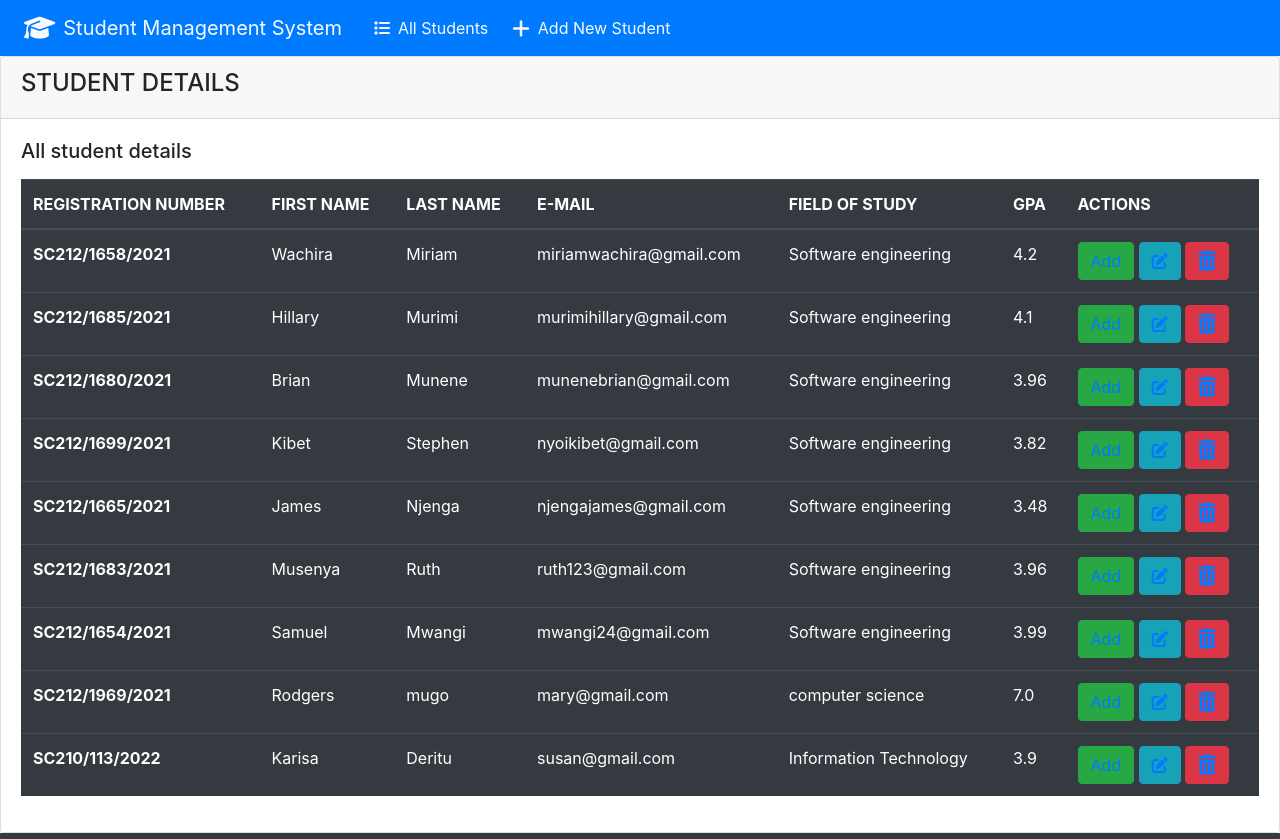
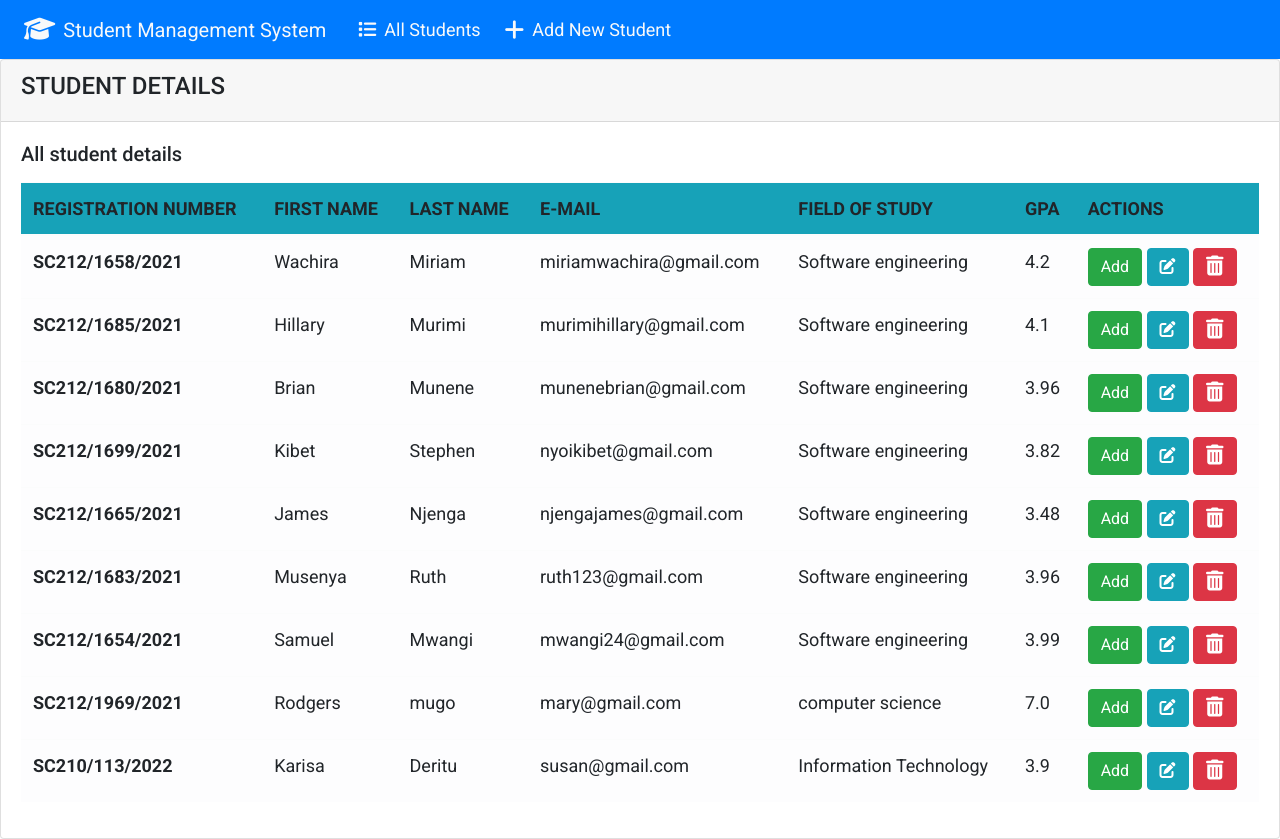
Before and after one commit to RonG305/STUDENT-MANAGEMENT-SYSTEM, a Django app: page / in a window 1280 px wide. Run offline with Django 4.2, Linux system fonts and the light colour scheme; data comes from the database, SQL or seed files in the repository; both versions use the stored data as it was after the commit.

Commit message:
Updated student management system

```diff
--- a/Student_management_system/settings.py
+++ b/Student_management_system/settings.py
@@ -31,6 +31,7 @@ ALLOWED_HOSTS = []
 # Application definition
 
 INSTALLED_APPS = [
+
     'students',
     'django.contrib.admin',
     'django.contrib.auth',
--- a/students/forms.py
+++ b/students/forms.py
@@ -13,8 +13,6 @@ class StudentForm(forms.ModelForm):
             'email',
             'field_of_study',
             'gpa'
-
-
         ]
 
         labels = {
--- a/students/templates/students/base.html
+++ b/students/templates/students/base.html
@@ -7,6 +7,21 @@
     <title>Student Management System</title>
     <link rel="stylesheet" href="https://cdnjs.cloudflare.com/ajax/libs/font-awesome/6.2.0/css/all.min.css" integrity="sha512-xh6O/CkQoPOWDdYTDqeRdPCVd1SpvCA9XXcUnZS2FmJNp1coAFzvtCN9BmamE+4aHK8yyUHUSCcJHgXloTyT2A==" crossorigin="anonymous" referrerpolicy="no-referrer" />
     <link rel="stylesheet" href="https://cdn.jsdelivr.net/npm/bootstrap@4.3.1/dist/css/bootstrap.min.css" integrity="sha384-ggOyR0iXCbMQv3Xipma34MD+dH/1fQ784/j6cY/iJTQUOhcWr7x9JvoRxT2MZw1T" crossorigin="anonymous">
+
+
+
+    <link rel="preconnect" href="https://fonts.googleapis.com">
+<link rel="preconnect" href="https://fonts.gstatic.com" crossorigin>
+<link href="https://fonts.googleapis.com/css2?family=Bubblegum+Sans&family=Playball&family=Poppins:wght@100;200;300;400;500;600;700;800;900&family=Roboto:ital,wght@0,100;0,300;0,400;0,500;0,700;1,300;1,400;1,500;1,700;1,900&display=swap" rel="stylesheet">
+
+    <style>
+        body {
+            font-family: 'Roboto', sans-serif;
+            font-size: 18px;
+        }
+    </style>
+
+
 </head>
 <body>
     <nav class="navbar navbar-expand-lg navbar-light bg-primary">
--- a/students/templates/students/index.html
+++ b/students/templates/students/index.html
@@ -8,9 +8,9 @@
   </div>
   <div class="card-body">
     <h5 class="card-title">All student details</h5>
-    <table class="table table-hover table-dark my-3">
+    <table class="table table-hover table-light my-3">
       <thead>
-        <tr>
+        <tr class="bg-info">
           <th scope="col">REGISTRATION NUMBER</th>
           <th scope="col">FIRST NAME</th>
           <th scope="col">LAST NAME</th>
@@ -31,9 +31,9 @@
           <td>{{ student.field_of_study }}</td>
           <td>{{ student.gpa }}</td>
           <td>
-            <button type="button" class="btn btn-success"><a href="{% url 'create_student' %}" class="text-decoration-none">Add</a></button>
-            <button type="button" class="btn btn-info"><a href="{% url 'update_student' student.id %}" class="text-decoration-none"><i class="fa-solid fa-pen-to-square"></i></a></button>
-            <button type="button" class="btn btn-danger"><a href="{% url 'delete_student' student.id %}" class="text-decoration-none"><i class="fa-solid fa-trash-can fa-lg"></i></a></button>
+            <button type="button" class="btn btn-success"><a href="{% url 'create_student' %}" class="text-decoration-none text-white">Add</a></button>
+            <button type="button" class="btn btn-info"><a href="{% url 'update_student' student.id %}" class="text-decoration-none"><i class="fa-solid fa-pen-to-square text-white"></i></a></button>
+            <button type="button" class="btn btn-danger"><a href="{% url 'delete_student' student.id %}" class="text-decoration-none"><i class="fa-solid fa-trash-can fa-lg text-white"></i></a></button>
           </td>
         </tr>
         {% endfor %}
--- a/students/views.py
+++ b/students/views.py
@@ -4,10 +4,13 @@ from django.http import HttpResponseRedirect
 from students.forms import StudentForm
 from students.models import Student
 
+
 # Create your views here.
+
 def index(request):
+    students = Student.objects.all()
     context = {
-        'students': Student.objects.all()
+        'students': students
     }
     return render(request, 'students/index.html', context)
 
```
Also changed, not shown: students/serializer.py (added, +8 -0 lines), db.sqlite3.
